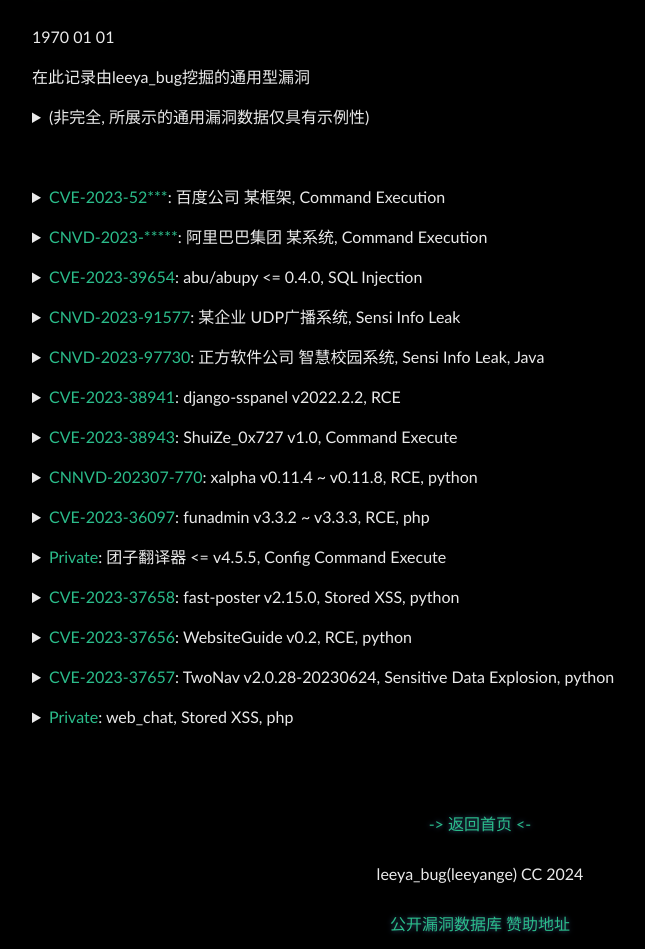
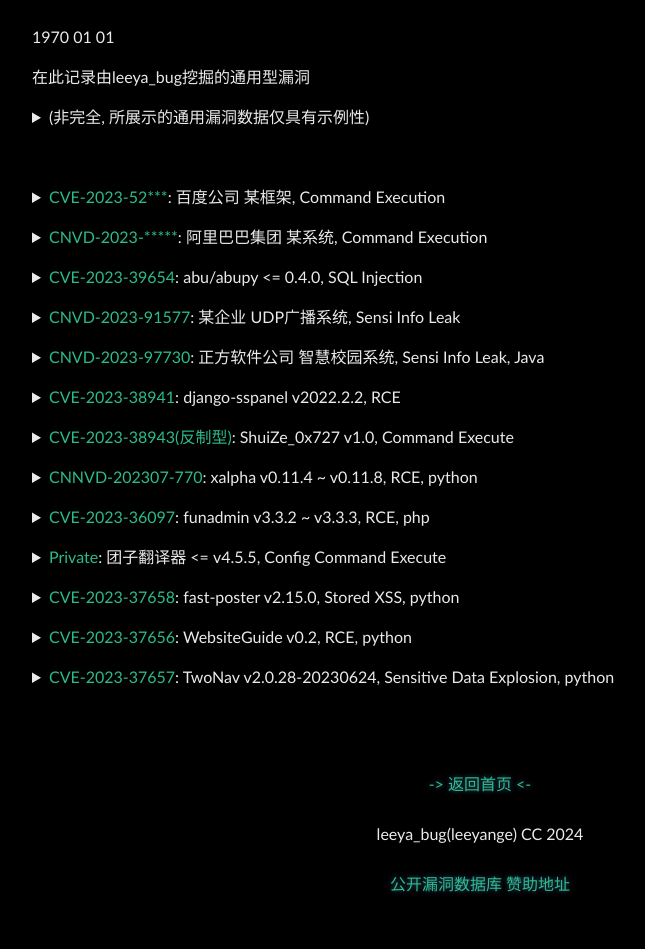
Before and after one commit to Leeyangee/leeyangee.github.io, a Jekyll site: the page built from _posts/1970-01-01-Common-Record.md, in a window 1280 px wide. Shown: the part 505-1454 px from the top of the page, without its empty margins (160-805 px from the left). Built offline with Jekyll 4.4.1, drawn with Linux system fonts in a browser that asks for light colours; after the commit the page ends 1414 px from its top, so only the background shows below that.

Commit message:
Update 1970-01-01-Common-Record.md

```diff
--- a/_posts/1970-01-01-Common-Record.md
+++ b/_posts/1970-01-01-Common-Record.md
@@ -6,7 +6,7 @@
 在此记录由leeya_bug挖掘的通用型漏洞
 <details>
       <summary>(非完全, 所展示的通用漏洞数据仅具有示例性)</summary>
-      <pre>部分公开的数据标准一定满足以下条件: 符合通用型系统漏洞的标准(应用系统、web系统、操作系统漏洞等)、被多个知名漏洞库收录
+      <pre>部分公开的数据标准一定满足以下条件: 符合通用型系统漏洞的标准(应用系统、web系统、操作系统漏洞等)或反制型漏洞、被多个知名漏洞库收录
 完全公开的数据标准一定满足以下条件: 符合部分公开的数据标准、非在野漏洞、符合当地法律法规  </pre>
 </details><p></p>
 
@@ -62,7 +62,7 @@
 </details><p></p>
 
 <details>
-      <summary><font color="#2bbc8a">CVE-2023-38943</font>: ShuiZe_0x727 v1.0, Command Execute</summary>
+      <summary><font color="#2bbc8a">CVE-2023-38943(反制型)</font>: ShuiZe_0x727 v1.0, Command Execute</summary>
       <pre><code>
 <a id="cve_addr">CVE-2023-38943</a>
 仓库地址: <a id="rep">https://github.com/0x727/ShuiZe_0x727</a>
@@ -124,14 +124,6 @@
       </code></pre>
 </details><p></p>
 
-<details>
-      <summary><font color="#2bbc8a">Private</font>:  web_chat, Stored XSS, php</summary>
-      <pre><code>
-<a>Private</a>
-仓库地址: <a id="rep">https://github.com/jacky-zeng/web_chat</a>
-      </code></pre>
-</details><p></p>
-
 <div id="all">
 
 </div>
```
